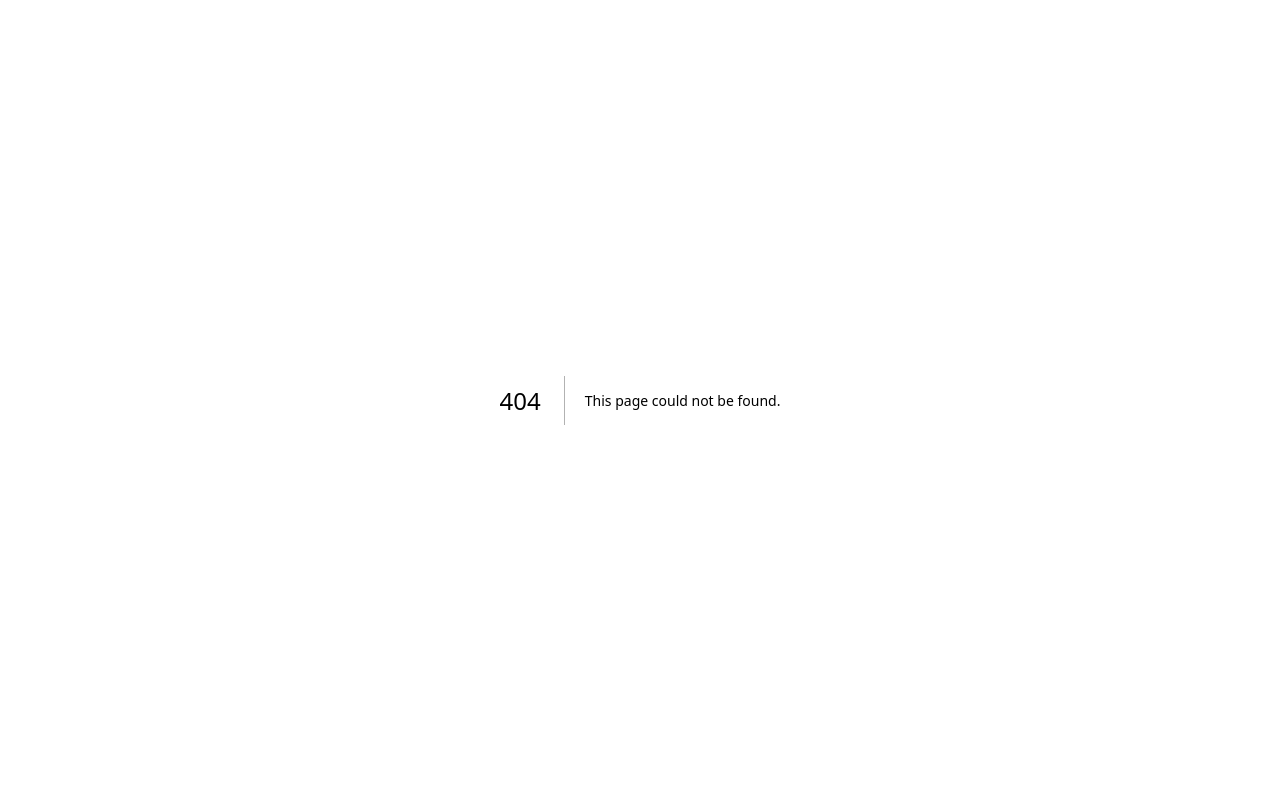
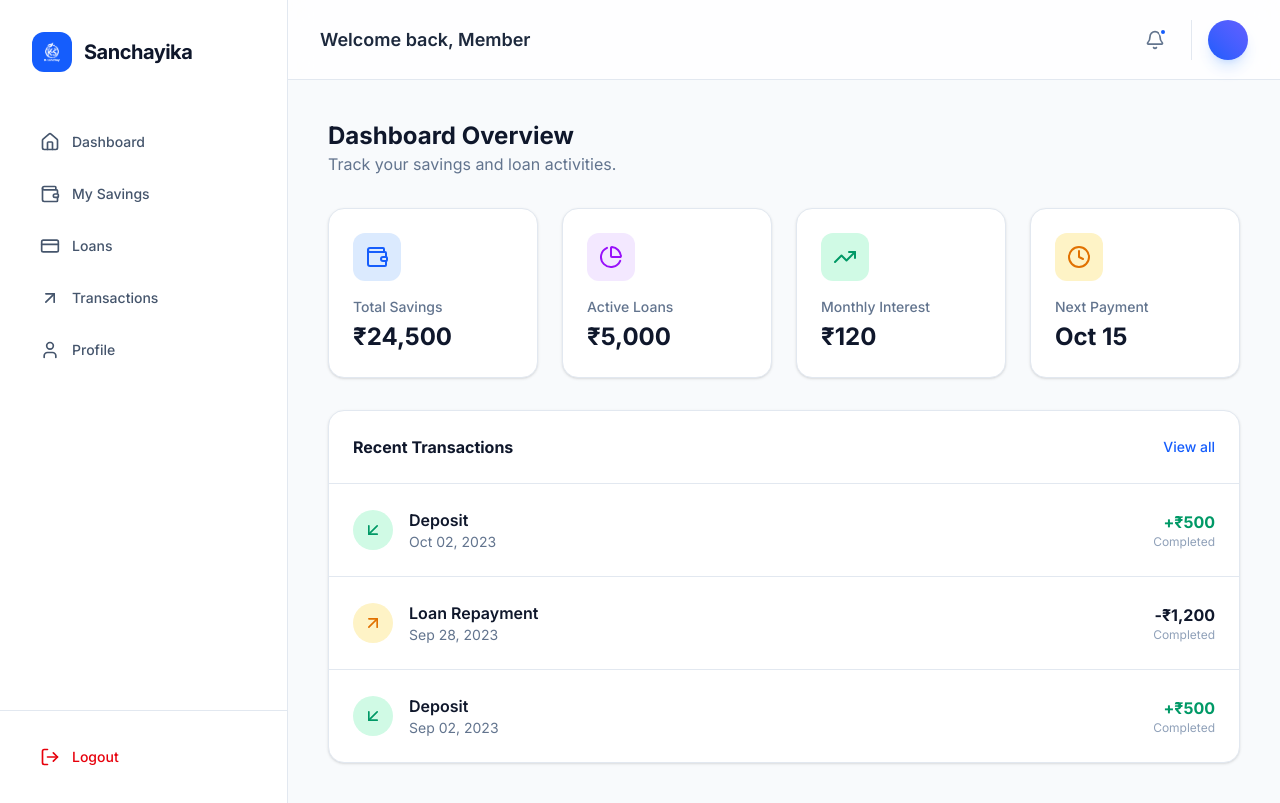
Before and after one commit to mirzashams12/k-sanchay, a Next.js app: page /pages/user in a window 1280 px wide. Before the commit this address had no page. Built offline with nearby package versions, Linux system fonts and the light colour scheme; no server answers.

Commit message:
role based authorization implemented

```diff
--- /dev/null
+++ b/app/loading.tsx
@@ -0,0 +1,15 @@
+import { Loader2 } from "lucide-react";
+
+export default function Loading() {
+    return (
+        <div className="min-h-screen w-full flex flex-col items-center justify-center bg-slate-50 dark:bg-slate-950">
+            <div className="relative flex items-center justify-center">
+                <Loader2 className="w-12 h-12 text-blue-600 animate-spin" />
+                <div className="absolute inset-0 blur-xl bg-blue-500/20 rounded-full animate-pulse" />
+            </div>
+            <h2 className="mt-4 text-lg font-medium text-slate-600 dark:text-slate-400 animate-pulse">
+                Loading Sanchayika...
+            </h2>
+        </div>
+    );
+}
--- a/app/login/page.tsx
+++ b/app/login/page.tsx
@@ -15,17 +15,6 @@ export default function LoginPage() {
     const [showPassword, setShowPassword] = useState(false);
     const [isLoading, setIsLoading] = useState(false);
     const [error, setError] = useState<string | null>(null);
-
-    useEffect(() => {
-        const checkUser = async () => {
-            const supabase = createClient();
-            const { data: { session } } = await supabase.auth.getSession();
-            if (session) {
-                router.push("/pages/admin");
-            }
-        };
-        checkUser();
-    }, [router]);
 
     const handleSubmit = async (e: React.FormEvent) => {
         e.preventDefault();
@@ -47,7 +36,7 @@ export default function LoginPage() {
             setError("Invalid username or password");
             setIsLoading(false);
         } else {
-            router.push("/pages/admin");
+            router.push("/");
             router.refresh();
         }
     };
--- a/app/page.tsx
+++ b/app/page.tsx
@@ -7,8 +7,42 @@ import {
 } from "lucide-react";
 import { motion } from "framer-motion";
 import Link from "next/link";
+import { useEffect, useState } from "react";
+import { createClient } from "./lib/supabase/client";
+import { useRouter } from "next/navigation";
+import Loading from "./loading";
 
 export default function Component() {
+  const router = useRouter();
+  const [isChecking, setIsChecking] = useState(true);
+
+  useEffect(() => {
+    const checkUser = async () => {
+      const supabase = createClient();
+      const { data: { session } } = await supabase.auth.getSession();
+      if (session) {
+        const { data: profile } = await supabase
+          .from("profiles")
+          .select("role")
+          .eq("id", session.user?.id)
+          .single();
+
+        if (profile?.role === "admin") {
+          router.push("/pages/admin");
+        } if (profile?.role === "member") {
+          router.push("/pages/user");
+        }
+      } else {
+        setIsChecking(false);
+      }
+    };
+    checkUser();
+  }, [router]);
+
+  if (isChecking) {
+    return <Loading />;
+  }
+
   return (
     <div className="flex flex-col min-h-screen bg-gray-50 dark:bg-gray-900">
       <header className="flex items-center justify-between px-6 py-4 bg-white dark:bg-gray-800 shadow-sm">
--- a/app/pages/user/layout.tsx
+++ b/app/pages/user/layout.tsx
@@ -1,6 +1,9 @@
 //generate a nice and latest kind of layout for user
+"use client";
+
 import { Metadata } from "next";
 import Link from "next/link";
+import { useRouter } from "next/navigation";
 import Image from "next/image";
 import {
     Home,
@@ -11,11 +14,7 @@ import {
     Bell,
     CreditCard
 } from "lucide-react";
-
-export const metadata: Metadata = {
-    title: "Member Dashboard | Sanchayika",
-    description: "Manage your personal Sanchayika account",
-};
+import { createClient } from "@/app/lib/supabase/client";
 
 const navItems = [
     { icon: Home, label: "Dashboard", href: "/pages/user" },
@@ -30,6 +29,15 @@ export default function UserLayout({
 }: {
     children: React.ReactNode;
 }) {
+    const router = useRouter();
+    const supabase = createClient();
+
+    const handleLogout = async () => {
+        await supabase.auth.signOut();
+        router.push("/login");
+        router.refresh();
+    };
+
     return (
         <div className="min-h-screen bg-slate-50 dark:bg-slate-950 flex flex-col md:flex-row">
             {/* Sidebar */}
@@ -63,7 +71,10 @@ export default function UserLayout({
                 </nav>
 
                 <div className="p-6 border-t border-slate-200 dark:border-slate-800">
-                    <button className="flex items-center gap-3 w-full px-4 py-3 text-sm font-medium text-red-600 hover:bg-red-50 dark:hover:bg-red-900/10 rounded-xl transition-colors">
+                    <button
+                        onClick={handleLogout}
+                        className="flex items-center gap-3 w-full px-4 py-3 text-sm font-medium text-red-600 hover:bg-red-50 dark:hover:bg-red-900/10 rounded-xl transition-colors"
+                    >
                         <LogOut className="w-5 h-5" />
                         Logout
                     </button>
--- /dev/null
+++ b/app/pages/user/page.tsx
@@ -0,0 +1,84 @@
+"use client";
+
+import { motion } from "framer-motion";
+import {
+    Wallet,
+    TrendingUp,
+    Clock,
+    ArrowUpRight,
+    ArrowDownLeft,
+    PieChart
+} from "lucide-react";
+
+const stats = [
+    { label: "Total Savings", value: "₹24,500", icon: Wallet, color: "text-blue-600", bg: "bg-blue-100 dark:bg-blue-900/30" },
+    { label: "Active Loans", value: "₹5,000", icon: PieChart, color: "text-purple-600", bg: "bg-purple-100 dark:bg-purple-900/30" },
+    { label: "Monthly Interest", value: "₹120", icon: TrendingUp, color: "text-emerald-600", bg: "bg-emerald-100 dark:bg-emerald-900/30" },
+    { label: "Next Payment", value: "Oct 15", icon: Clock, color: "text-amber-600", bg: "bg-amber-100 dark:bg-amber-900/30" },
+];
+
+const recentTransactions = [
+    { id: 1, type: "deposit", amount: "+₹500", date: "Oct 02, 2023", status: "Completed" },
+    { id: 2, type: "loan_repayment", amount: "-₹1,200", date: "Sep 28, 2023", status: "Completed" },
+    { id: 3, type: "deposit", amount: "+₹500", date: "Sep 02, 2023", status: "Completed" },
+];
+
+export default function UserDashboard() {
+    return (
+        <div className="space-y-8">
+            <div>
+                <h1 className="text-2xl font-bold text-slate-900 dark:text-white">Dashboard Overview</h1>
+                <p className="text-slate-500 dark:text-slate-400">Track your savings and loan activities.</p>
+            </div>
+
+            <div className="grid grid-cols-1 md:grid-cols-2 lg:grid-cols-4 gap-6">
+                {stats.map((stat, index) => (
+                    <motion.div
+                        key={stat.label}
+                        initial={{ opacity: 0, y: 20 }}
+                        animate={{ opacity: 1, y: 0 }}
+                        transition={{ delay: index * 0.1 }}
+                        className="bg-white dark:bg-slate-900 p-6 rounded-2xl border border-slate-200 dark:border-slate-800 shadow-sm"
+                    >
+                        <div className={`${stat.bg} w-12 h-12 rounded-xl flex items-center justify-center mb-4`}>
+                            <stat.icon className={`w-6 h-6 ${stat.color}`} />
+                        </div>
+                        <p className="text-sm font-medium text-slate-500 dark:text-slate-400">{stat.label}</p>
+                        <h3 className="text-2xl font-bold text-slate-900 dark:text-white mt-1">{stat.value}</h3>
+                    </motion.div>
+                ))}
+            </div>
+
+            <div className="bg-white dark:bg-slate-900 rounded-2xl border border-slate-200 dark:border-slate-800 shadow-sm overflow-hidden">
+                <div className="p-6 border-b border-slate-200 dark:border-slate-800 flex justify-between items-center">
+                    <h3 className="font-bold text-slate-900 dark:text-white">Recent Transactions</h3>
+                    <button className="text-sm font-medium text-blue-600 hover:text-blue-700">View all</button>
+                </div>
+                <div className="divide-y divide-slate-200 dark:divide-slate-800">
+                    {recentTransactions.map((tx) => (
+                        <div key={tx.id} className="p-6 flex items-center justify-between hover:bg-slate-50 dark:hover:bg-slate-800/50 transition-colors">
+                            <div className="flex items-center gap-4">
+                                <div className={`w-10 h-10 rounded-full flex items-center justify-center ${tx.type === 'deposit' ? 'bg-emerald-100 text-emerald-600' : 'bg-amber-100 text-amber-600'
+                                    }`}>
+                                    {tx.type === 'deposit' ? <ArrowDownLeft className="w-5 h-5" /> : <ArrowUpRight className="w-5 h-5" />}
+                                </div>
+                                <div>
+                                    <p className="font-semibold text-slate-900 dark:text-white capitalize">
+                                        {tx.type.replace('_', ' ')}
+                                    </p>
+                                    <p className="text-sm text-slate-500 dark:text-slate-400">{tx.date}</p>
+                                </div>
+                            </div>
+                            <div className="text-right">
+                                <p className={`font-bold ${tx.type === 'deposit' ? 'text-emerald-600' : 'text-slate-900 dark:text-white'}`}>
+                                    {tx.amount}
+                                </p>
+                                <p className="text-xs text-slate-400">{tx.status}</p>
+                            </div>
+                        </div>
+                    ))}
+                </div>
+            </div>
+        </div>
+    );
+}
--- /dev/null
+++ b/middleware.ts
@@ -0,0 +1,89 @@
+import { type NextRequest, NextResponse } from "next/server";
+import { createServerClient } from "@supabase/ssr";
+
+export async function middleware(request: NextRequest) {
+    let response = NextResponse.next({
+        request: {
+            headers: request.headers,
+        },
+    });
+
+    const supabase = createServerClient(
+        process.env.NEXT_PUBLIC_SUPABASE_URL!,
+        process.env.NEXT_PUBLIC_SUPABASE_ANON_KEY!,
+        {
+            cookies: {
+                getAll() {
+                    return request.cookies.getAll();
+                },
+                setAll(cookiesToSet) {
+                    cookiesToSet.forEach(({ name, value, options }) => {
+                        request.cookies.set(name, value);
+                    });
+                    response = NextResponse.next({
+                        request,
+                    });
+                    cookiesToSet.forEach(({ name, value, options }) => {
+                        response.cookies.set(name, value, options);
+                    });
+                },
+            },
+        }
+    );
+
+    const { pathname } = request.nextUrl;
+
+    // Helper to redirect
+    const redirect = (path: string) => {
+        const url = request.nextUrl.clone();
+        url.pathname = path;
+        return NextResponse.redirect(url);
+    };
+
+    // This will refresh the session if needed and validate the user
+    const { data: { user } } = await supabase.auth.getUser();
+
+    //the role is in the profile table based on the user.id, it needs to be fetched from supabse db
+    // Fetch user profile to get the role from the database
+    let userRole = null;
+    if (user) {
+        const { data: profile } = await supabase
+            .from("profiles")
+            .select("role")
+            .eq("id", user.id)
+            .single();
+
+        userRole = profile?.role;
+    }
+    else {
+        return redirect('/login');
+    }
+
+
+
+    // Authorization logic for Admin pages
+    if (pathname.startsWith('/pages/admin')) {
+        if (!userRole) return redirect('/login');
+
+        //console.log(user)
+
+        if (userRole !== 'admin') {
+            return redirect('/unauthorized');
+        }
+    }
+
+    // Authorization logic for Member pages
+    if (pathname.startsWith('/pages/user')) {
+        if (!userRole) return redirect('/login');
+
+        if (userRole !== 'member' && userRole !== 'admin') {
+            return redirect('/unauthorized');
+        }
+    }
+
+    return response;
+}
+
+export const config = {
+    matcher: ['/pages/admin/:path*', '/pages/members/:path*'],
+}
```
